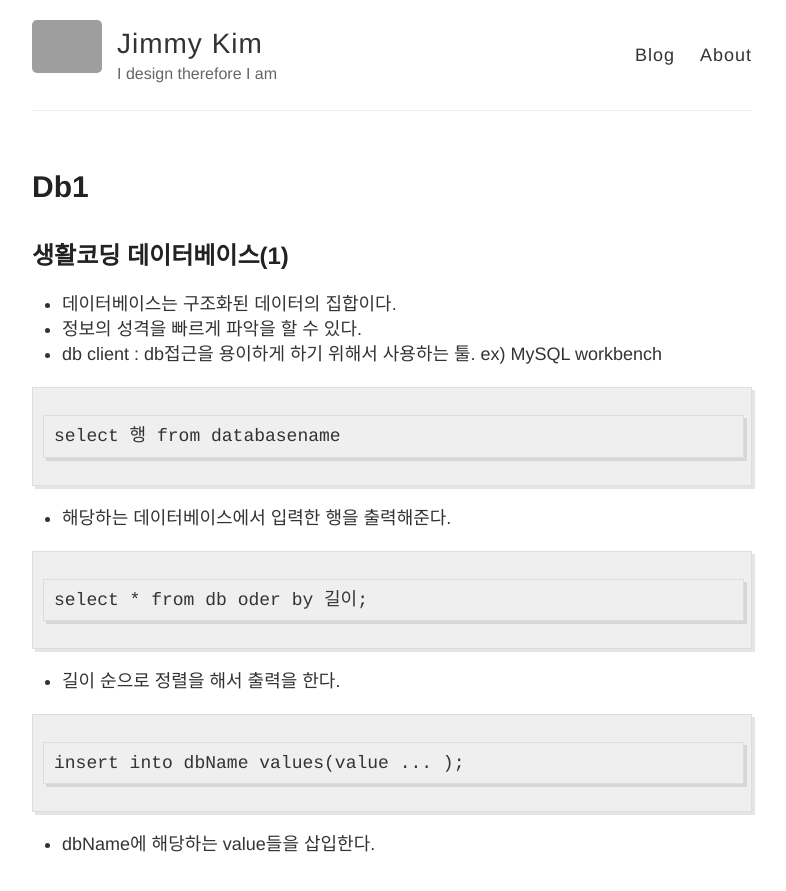
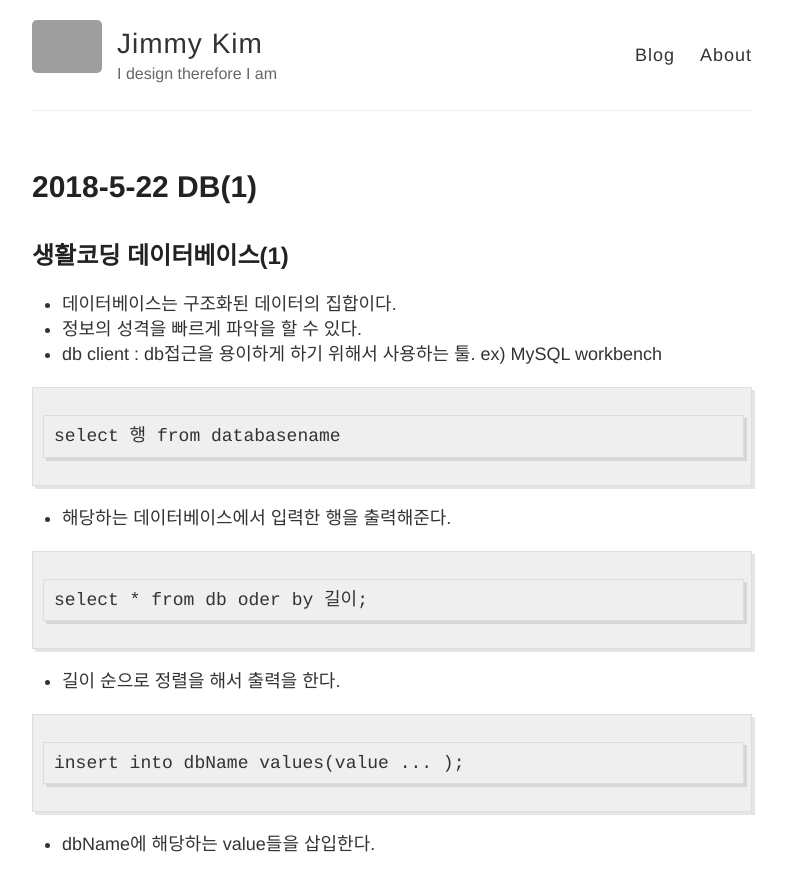
Before and after one commit to jaeyeon93/jaeyeon93.github.io, a Jekyll site: the page built from _posts/2018-5-21-db1.md, in a window 1280 px wide and 900 px high. Shown: the top 891 px of the window, without its empty margins (248-1034 px from the left). Built offline with Jekyll 4.4.1, drawn with Linux system fonts in a browser that asks for light colours; our own code applies the rules of GitHub Pages for plain Markdown files; grey boxes are pictures that could not be loaded.

Commit message:
2018-5-22 TIL

```diff
--- a/_posts/2018-5-21-db1.md
+++ b/_posts/2018-5-21-db1.md
@@ -1,3 +1,8 @@
+---
+layout: post
+title: 2018-5-22 DB(1)
+---
+
 ## 생활코딩 데이터베이스(1)
 
 - 데이터베이스는 구조화된 데이터의 집합이다.
```
